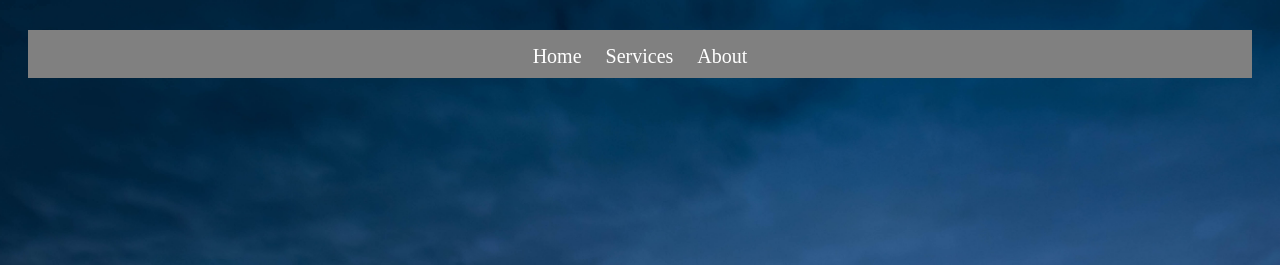
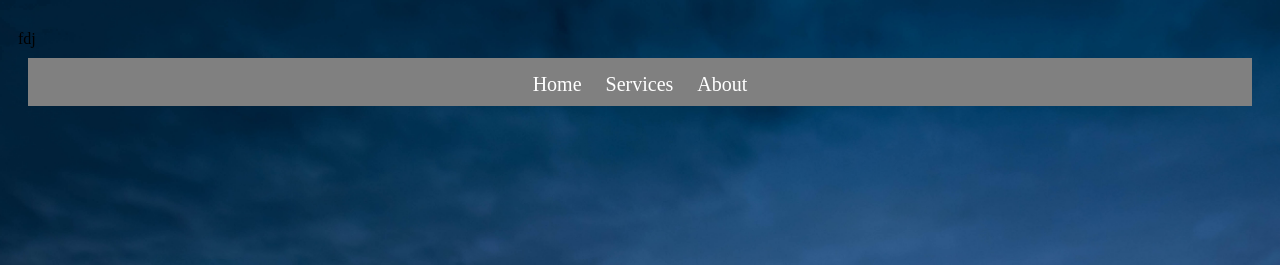
Before and after one commit to boubabaueel/meat-market-website, a plain HTML site: page mnew/index.html in a window 1280 px wide. Shown: the top 265 px of the page. Drawn offline with Linux system fonts and the light colour scheme.

Commit message:
new commit

```diff
--- a/mnew/index.html
+++ b/mnew/index.html
@@ -11,7 +11,7 @@
 
 <body>
 <div class="nav-a">
-
+ fdj
     <ul class="nav">
         <li><a href="index.html">Home</a></li>
         <li><a href="service.html">Services</a></li>
```
